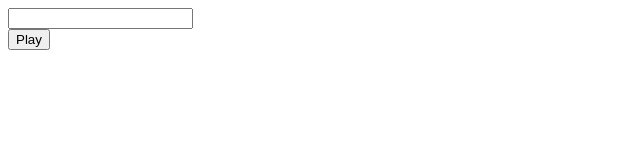
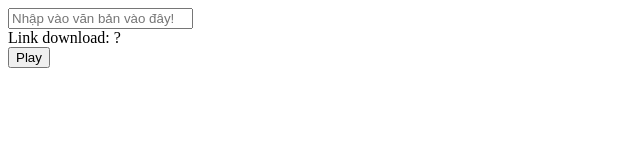
Before and after one commit to vunb/voice, a plain HTML site: page docs/index.html in a window 1280 px wide. Shown: the whole page, without its empty margins (0-640 px from the left). Drawn offline with Linux system fonts and the light colour scheme.

Commit message:
add link guide

```diff
--- a/docs/index.html
+++ b/docs/index.html
@@ -16,6 +16,8 @@
         rate: 0.8,
         volume: 1
       });
+
+      document.getElementById('link').innerText = `https://texttospeech.responsivevoice.org/v1/text:synthesize?text=${text}&lang=vi&engine=g1&name=&pitch=0.5&rate=0.4&volume=1&key=vIrof7nI&gender=female`;
     }
   </script>
 
@@ -23,7 +25,10 @@
 
 <body>
   <script src="https://code.responsivevoice.org/responsivevoice.js?key=vIrof7nI"></script>
-  <input type="text" id="txtInput" />
+  <input type="text" id="txtInput" placeholder="Nhập vào văn bản vào đây!" />
+  <div>
+    Link download: <span id="link">?</span>
+  </div>
   <div>
     <button onclick="speak(document.getElementById('txtInput').value)" type="button" value="Play">Play</button>
   </div>
```
